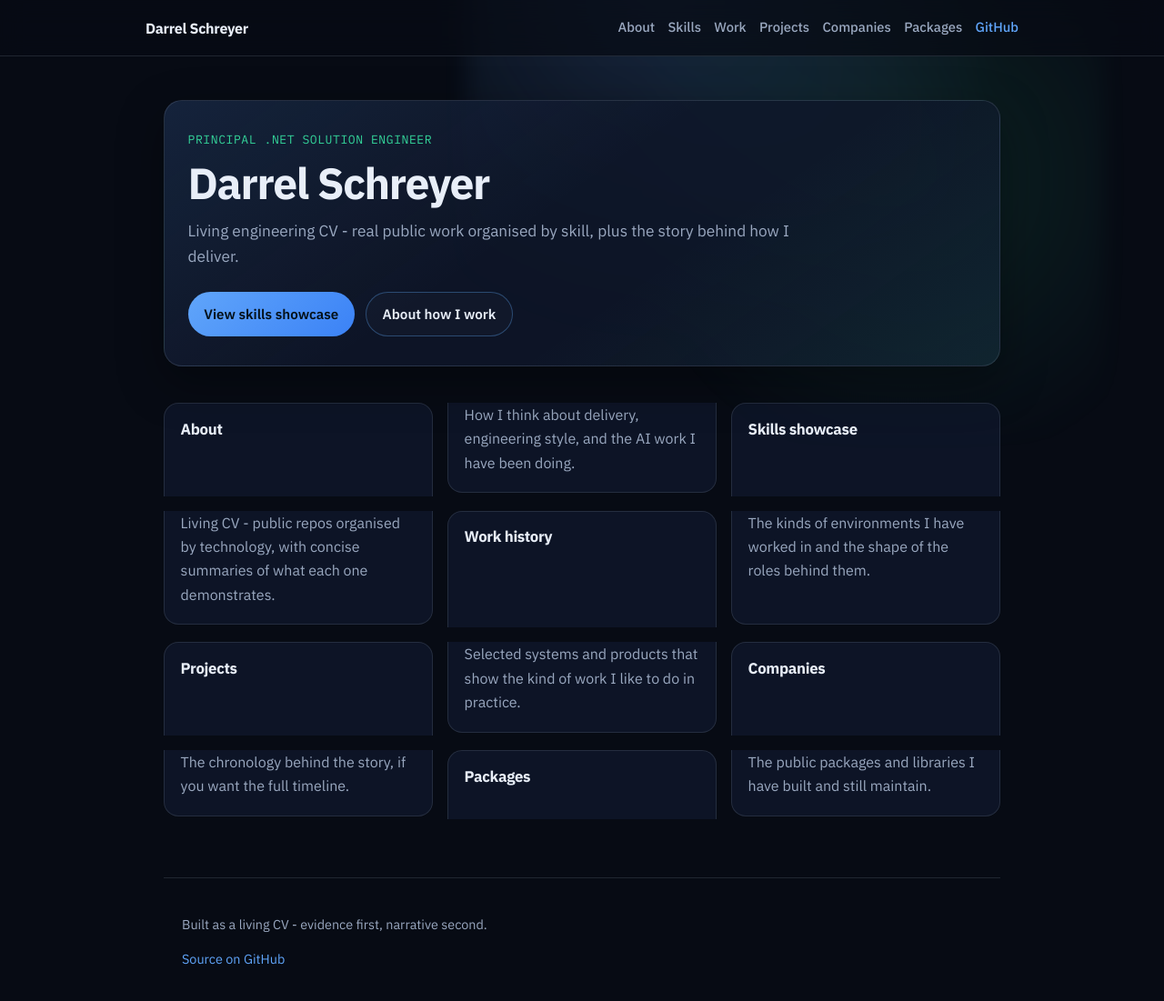
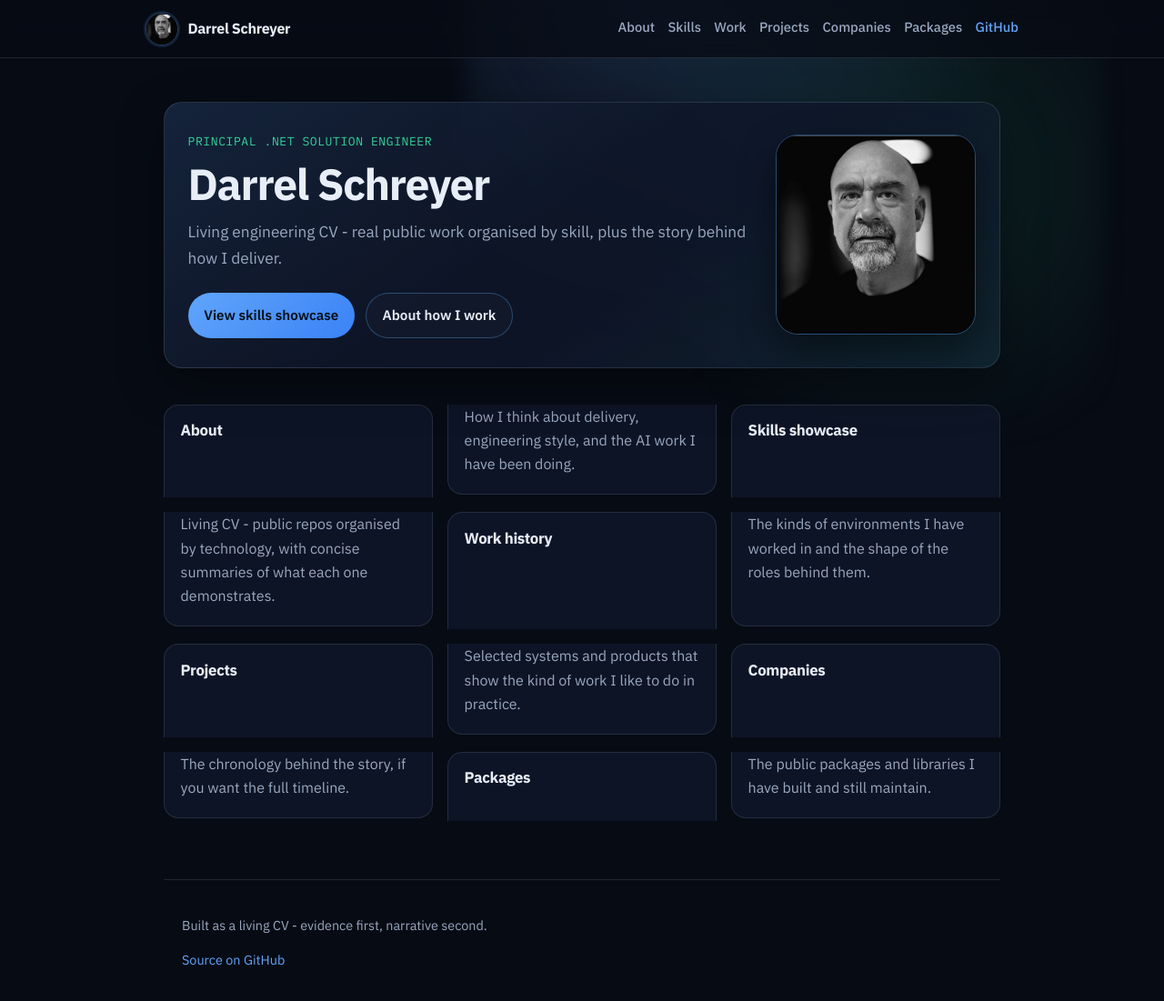
Before and after one commit to nabs-darrel-schreyer/aboutme, a Jekyll site: the page built from index.md, in a window 1280 px wide and 1123 px high. Shown: the top 1101 px of the window at 91% size. Built offline with Jekyll 4.4.1, drawn with Linux system fonts in a browser that asks for light colours.

Commit message:
Add profile photo to aboutme hero and navigation.

```diff
--- a/_includes/nav.html
+++ b/_includes/nav.html
@@ -1,5 +1,8 @@
 <nav class="nav" aria-label="Primary">
-  <a class="nav__brand" href="{{ '/' | relative_url }}">Darrel Schreyer</a>
+  <a class="nav__brand" href="{{ '/' | relative_url }}">
+    <img class="nav__avatar" src="{{ '/assets/images/profile.jpg' | relative_url }}" alt="" width="36" height="36">
+    <span>Darrel Schreyer</span>
+  </a>
   <button class="nav__toggle" type="button" aria-expanded="false" aria-controls="nav-menu" data-nav-toggle>
     <span class="sr-only">Menu</span>
     <span></span><span></span><span></span>
--- a/_layouts/default.html
+++ b/_layouts/default.html
@@ -18,12 +18,19 @@
   <main class="site-main {% if page.hero %}site-main--home{% endif %}">
     {% if page.hero %}
     <section class="hero">
+      <div class="hero__grid">
+        <div class="hero__copy">
           <p class="hero__eyebrow">Principal .NET Solution Engineer</p>
           <h1 class="hero__title">{{ site.title }}</h1>
           <p class="hero__lead">{{ site.description }}</p>
           <div class="hero__actions">
             <a class="btn btn--primary" href="{{ '/skills/' | relative_url }}">View skills showcase</a>
             <a class="btn btn--ghost" href="{{ '/about/' | relative_url }}">About how I work</a>
+          </div>
+        </div>
+        <div class="hero__photo">
+          <img src="{{ '/assets/images/profile.jpg' | relative_url }}" alt="Portrait of Darrel Schreyer" width="320" height="320">
+        </div>
       </div>
     </section>
     {% endif %}
--- a/assets/css/site.css
+++ b/assets/css/site.css
@@ -81,10 +81,22 @@ body {
 }
 
 .nav__brand {
+  display: inline-flex;
+  align-items: center;
+  gap: 0.65rem;
   font-weight: 700;
   letter-spacing: -0.02em;
   color: var(--text);
   text-decoration: none;
+}
+
+.nav__avatar {
+  width: 36px;
+  height: 36px;
+  border-radius: 50%;
+  object-fit: cover;
+  border: 1px solid var(--border-strong);
+  box-shadow: 0 0 0 2px rgba(96, 165, 250, 0.15);
 }
 
 .nav__links {
@@ -155,6 +167,28 @@ body {
     var(--bg-card);
   box-shadow: var(--shadow);
   animation: rise 0.7s ease both;
+}
+
+.hero__grid {
+  display: grid;
+  grid-template-columns: minmax(0, 1fr) auto;
+  gap: 1.75rem;
+  align-items: center;
+}
+
+.hero__photo {
+  flex-shrink: 0;
+}
+
+.hero__photo img {
+  display: block;
+  width: min(220px, 42vw);
+  height: auto;
+  aspect-ratio: 1;
+  border-radius: 24px;
+  object-fit: cover;
+  border: 1px solid var(--border-strong);
+  box-shadow: 0 16px 40px rgba(0, 0, 0, 0.45);
 }
 
 .hero__eyebrow {
@@ -390,6 +424,13 @@ body {
 }
 
 @media (max-width: 760px) {
+  .hero__grid {
+    grid-template-columns: 1fr;
+    justify-items: start;
+  }
+  .hero__photo img {
+    width: 148px;
+  }
   .nav__toggle { display: flex; }
   .nav__links {
     display: none;
```
Also changed, not shown: assets/images/profile.jpg (added). Lines whose indentation alone changed are shown as unchanged.
